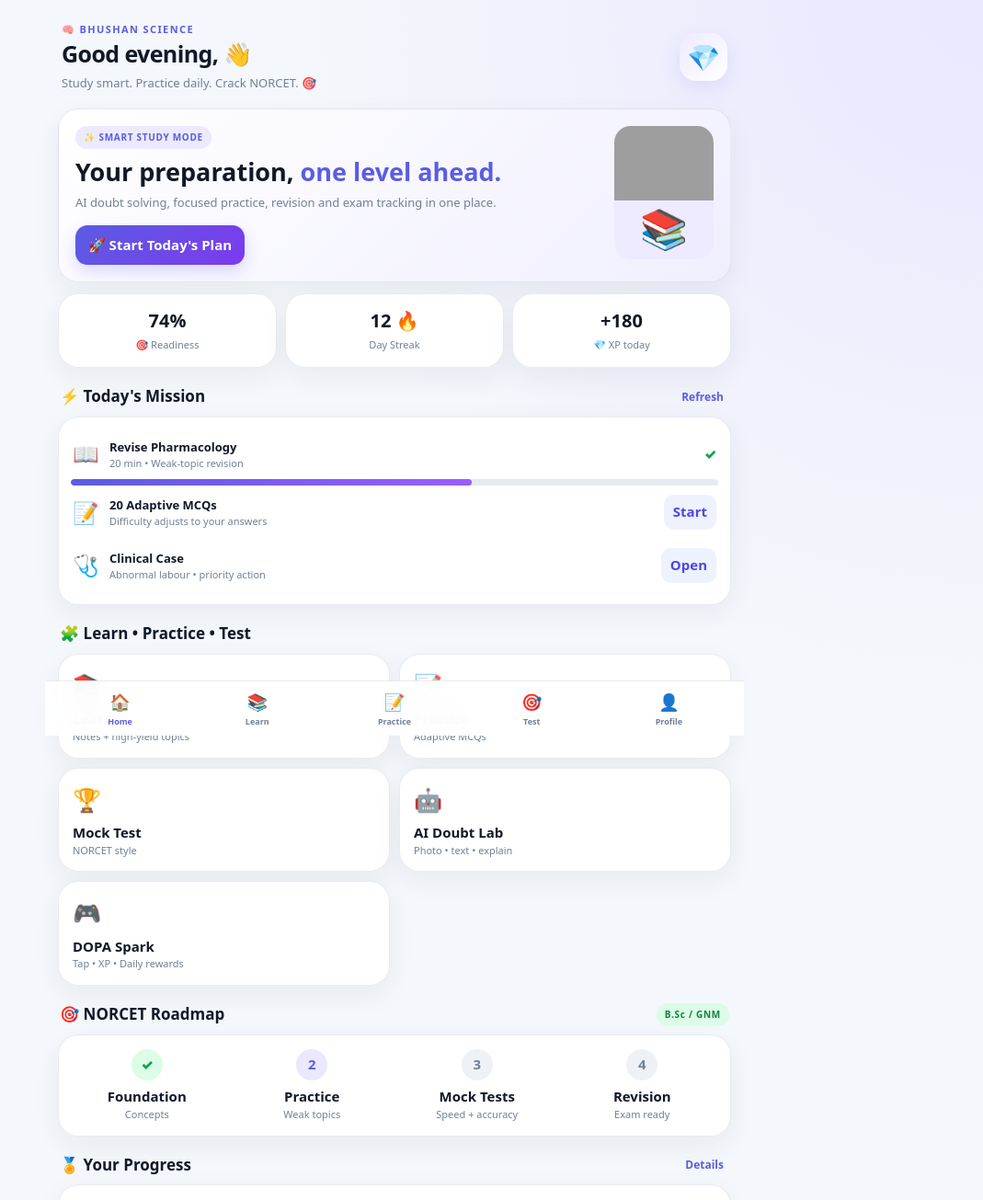
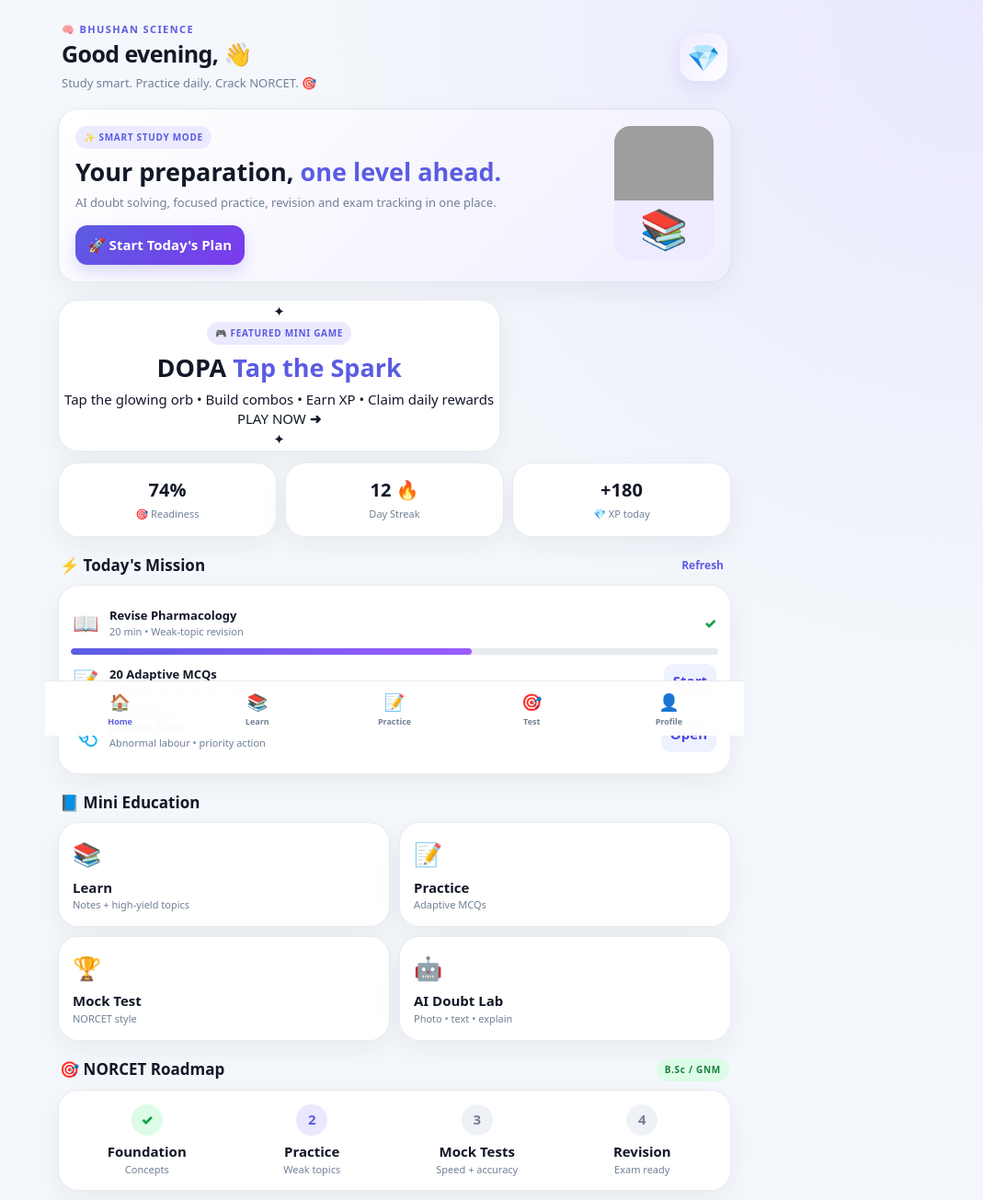
Before and after one commit to bhushanscience/bhushan-science-bot, a web app: page / in a window 1280 px wide. Shown: the top 1305 px of the page at 92% size, without its empty margins (211-1280 px from the left). Run offline with its HTML, style and script files only (its server is not run), Linux system fonts and the light colour scheme; data that the repository does not hold is empty; some libraries are stand-ins or nearby versions; grey boxes are pictures that could not be loaded.

Commit message:
Promote DOPA game as featured main section and group study tools

```diff
--- a/webapp/index.html
+++ b/webapp/index.html
@@ -1,9 +1,10 @@
 <!doctype html><html lang="en"><head><meta charset="utf-8"><meta name="viewport" content="width=device-width,initial-scale=1,maximum-scale=1,user-scalable=no,viewport-fit=cover"><meta name="theme-color" content="#111827"><title>Bhushan Science • Smart Study</title><link rel="stylesheet" href="./style.css"><script src="https://telegram.org/js/telegram-web-app.js?63"></script></head><body>
 <div class="app-shell"><header class="topbar"><div><div class="eyebrow">🧠 BHUSHAN SCIENCE</div><h1 id="hello">Good evening 👋</h1><p>Study smart. Practice daily. Crack NORCET. 🎯</p></div><div class="avatar-sticker" id="avatar">🧑‍⚕️</div></header><main>
 <section class="hero card"><div class="hero-copy"><span class="pill">✨ SMART STUDY MODE</span><h2>Your preparation, <span>one level ahead.</span></h2><p>AI doubt solving, focused practice, revision and exam tracking in one place.</p><button class="primary" data-action="study">🚀 Start Today's Plan</button></div><div class="gif-wrap"><img src="https://tenor.com/n0aozzNlOo2.gif" alt="Study motivation GIF" onerror="this.style.display='none'"><div class="gif-fallback">📚<br><small>LET'S STUDY!</small></div></div></section>
+<section class="section game-section"><button class="game-banner card" data-action="game"><div class="game-glow">✦</div><div class="game-banner-copy"><span class="pill game-pill">🎮 FEATURED MINI GAME</span><h2>DOPA <span>Tap the Spark</span></h2><p>Tap the glowing orb • Build combos • Earn XP • Claim daily rewards</p><span class="game-cta">PLAY NOW <b>➜</b></span></div><div class="game-orb">✦</div></button></section>
 <section class="stats-grid"><div class="stat card"><b>74%</b><span>🎯 Readiness</span></div><div class="stat card"><b>12 🔥</b><span>Day Streak</span></div><div class="stat card"><b id="xp">+180</b><span>💎 XP today</span></div></section>
 <section class="section"><div class="section-title"><h3>⚡ Today's Mission</h3><button class="link" data-action="refresh">Refresh</button></div><div class="mission card"><div class="mission-row"><span>📖</span><div><b>Revise Pharmacology</b><small>20 min • Weak-topic revision</small></div><span class="check">✓</span></div><div class="progress"><i style="width:62%"></i></div><div class="mission-row"><span>📝</span><div><b>20 Adaptive MCQs</b><small>Difficulty adjusts to your answers</small></div><button class="mini" data-action="practice">Start</button></div><div class="mission-row"><span>🩺</span><div><b>Clinical Case</b><small>Abnormal labour • priority action</small></div><button class="mini" data-action="case">Open</button></div></div></section>
-<section class="section"><div class="section-title"><h3>🧩 Learn • Practice • Test</h3></div><div class="feature-grid"><button class="feature card" data-action="learn"><span>📚</span><b>Learn</b><small>Notes + high-yield topics</small></button><button class="feature card" data-action="practice"><span>📝</span><b>Practice</b><small>Adaptive MCQs</small></button><button class="feature card" data-action="test"><span>🏆</span><b>Mock Test</b><small>NORCET style</small></button><button class="feature card" data-action="ai"><span>🤖</span><b>AI Doubt Lab</b><small>Photo • text • explain</small></button><button class="feature card" data-action="game"><span>🎮</span><b>DOPA Spark</b><small>Tap • XP • Daily rewards</small></button></div></section>
+<section class="section"><div class="section-title"><h3>📘 Mini Education</h3></div><div class="feature-grid"><button class="feature card" data-action="learn"><span>📚</span><b>Learn</b><small>Notes + high-yield topics</small></button><button class="feature card" data-action="practice"><span>📝</span><b>Practice</b><small>Adaptive MCQs</small></button><button class="feature card" data-action="test"><span>🏆</span><b>Mock Test</b><small>NORCET style</small></button><button class="feature card" data-action="ai"><span>🤖</span><b>AI Doubt Lab</b><small>Photo • text • explain</small></button> </div></section>
 <section class="section"><div class="section-title"><h3>🎯 NORCET Roadmap</h3><span class="pill green">B.Sc / GNM</span></div><div class="roadmap card"><div><span class="done">✓</span><b>Foundation</b><small>Concepts</small></div><div><span class="active">2</span><b>Practice</b><small>Weak topics</small></div><div><span>3</span><b>Mock Tests</b><small>Speed + accuracy</small></div><div><span>4</span><b>Revision</b><small>Exam ready</small></div></div></section>
 <section class="section"><div class="section-title"><h3>🏅 Your Progress</h3><button class="link" data-action="analytics">Details</button></div><div class="analytics card"><div><label>Concept mastery <b>78%</b></label><div class="progress"><i style="width:78%"></i></div></div><div><label>Accuracy <b>84%</b></label><div class="progress"><i style="width:84%"></i></div></div><div><label>Revision <b>63%</b></label><div class="progress"><i style="width:63%"></i></div></div><div class="weak"><span>⚠️</span><div><b>Next best action</b><small>Respiratory + Neurology need revision.</small></div></div></div></section>
 <section class="section"><div class="referral card"><div class="sticker">🎁</div><div><span class="pill gold">REFER & EARN</span><h3>Study together, earn XP. 👥</h3><p>Invite a friend and unlock referral rewards in the bot.</p><button class="primary" data-action="refer">🔗 Share My Referral</button></div></div></section>
```
